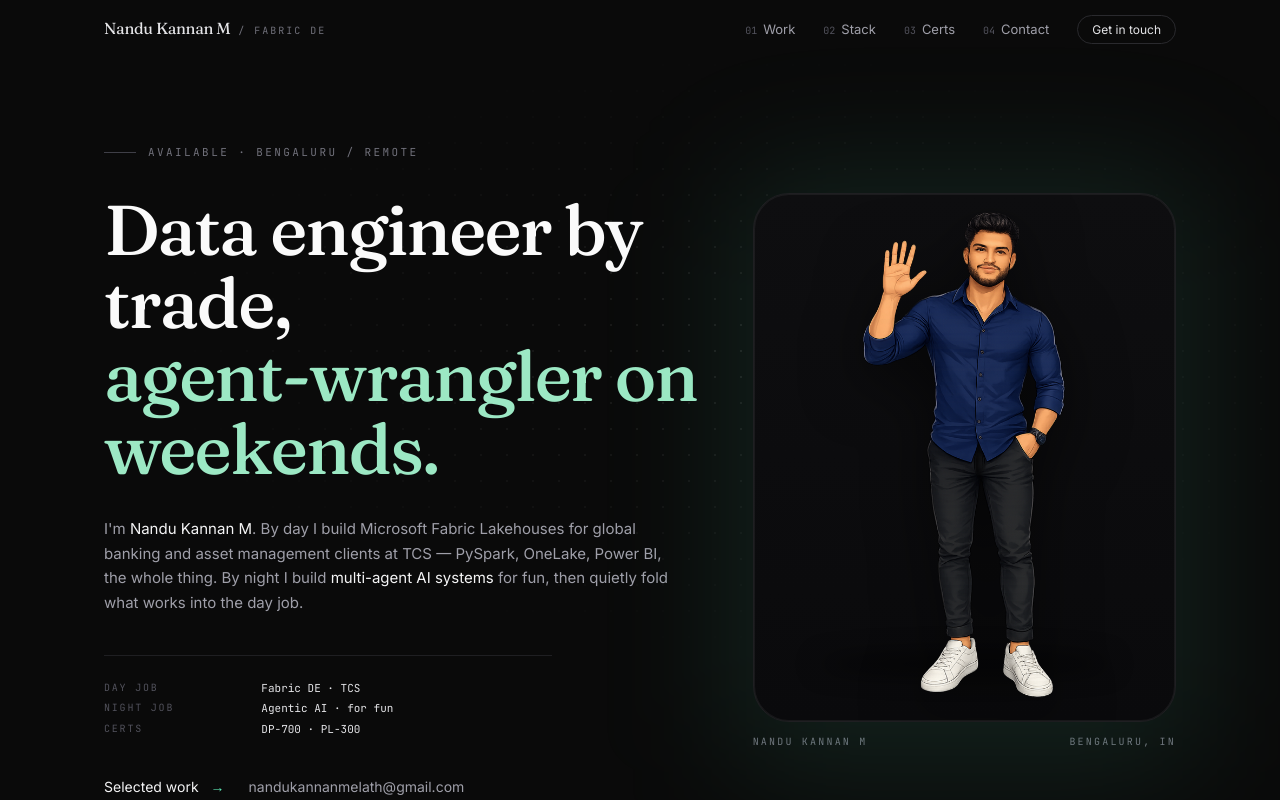
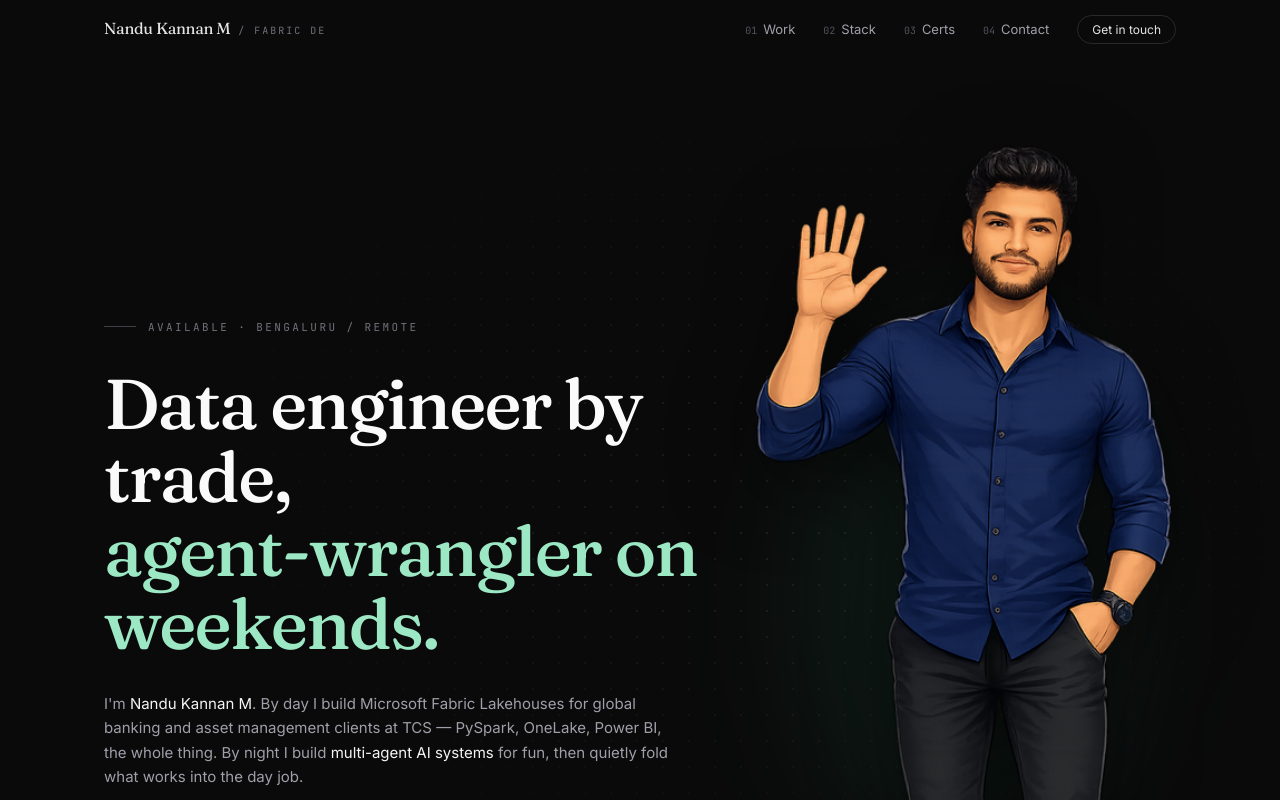
Before and after one commit to nandukmelath/portfolio-3d, a Next.js app: page / in a window 1280 px wide. Shown: the top 800 px of the page. Built offline with nearby package versions, Linux system fonts and the light colour scheme.

Commit message:
refactor: blend avatar into hero, drop frame/caption

```diff
--- a/app/components/Hero.tsx
+++ b/app/components/Hero.tsx
@@ -78,39 +78,27 @@ export default function Hero() {
           </div>
         </motion.div>
 
-        {/* Right — cartoon sprite (static, professional) */}
+        {/* Right — cartoon sprite, blended into page */}
         <motion.div
-          initial={{ opacity: 0, y: 22, scale: 0.97 }}
-          animate={{ opacity: 1, y: 0, scale: 1 }}
+          initial={{ opacity: 0, y: 22 }}
+          animate={{ opacity: 1, y: 0 }}
           transition={{ duration: 0.9, delay: 0.15, ease: [0.2, 0.7, 0.2, 1] }}
           className="relative z-10 col-span-12 lg:col-span-5"
         >
-          <figure className="relative mx-auto w-full max-w-[460px] lg:ml-auto">
-            <div className="pointer-events-none absolute -inset-6 rounded-[44px] bg-emerald-300/10 blur-3xl" />
+          <div className="relative mx-auto w-full max-w-[420px] lg:ml-auto">
+            {/* soft mint wash behind figure, blends into hero bg */}
+            <div className="pointer-events-none absolute left-1/2 top-[18%] h-[55%] w-[80%] -translate-x-1/2 rounded-[50%] bg-emerald-300/[0.07] blur-3xl" />
 
-            <div className="relative aspect-[4/5] w-full">
-              <div className="absolute inset-0 rounded-[36px] border border-[#1f1f22] bg-gradient-to-b from-[#0e0e10] to-[#0a0a0c]" />
+            {/* grounding shadow */}
+            <div className="pointer-events-none absolute inset-x-12 bottom-[6%] h-4 rounded-[50%] bg-black/55 blur-md" />
 
-              {/* floor shadow */}
-              <div className="pointer-events-none absolute inset-x-16 bottom-12 h-5 rounded-[50%] bg-black/55 blur-md" />
-
-              <div className="absolute inset-0 overflow-hidden rounded-[36px]">
             <img
               src={asset("/cartoon-avatar.png")}
               alt="Nandu Kannan M"
-                  className="pointer-events-none absolute left-1/2 bottom-6 h-[92%] w-auto -translate-x-1/2 select-none drop-shadow-[0_18px_30px_rgba(0,0,0,0.55)]"
+              className="pointer-events-none relative block h-auto w-full select-none drop-shadow-[0_24px_40px_rgba(0,0,0,0.55)]"
               draggable={false}
             />
           </div>
-
-              <div className="pointer-events-none absolute inset-px rounded-[35px] ring-1 ring-inset ring-white/[0.06]" />
-            </div>
-
-            <figcaption className="mt-3 flex items-center justify-between font-mono text-[10px] uppercase tracking-[0.22em] text-zinc-500">
-              <span>Nandu Kannan M</span>
-              <span>Bengaluru, IN</span>
-            </figcaption>
-          </figure>
         </motion.div>
       </div>
 
```
Lines whose indentation alone changed are shown as unchanged.
